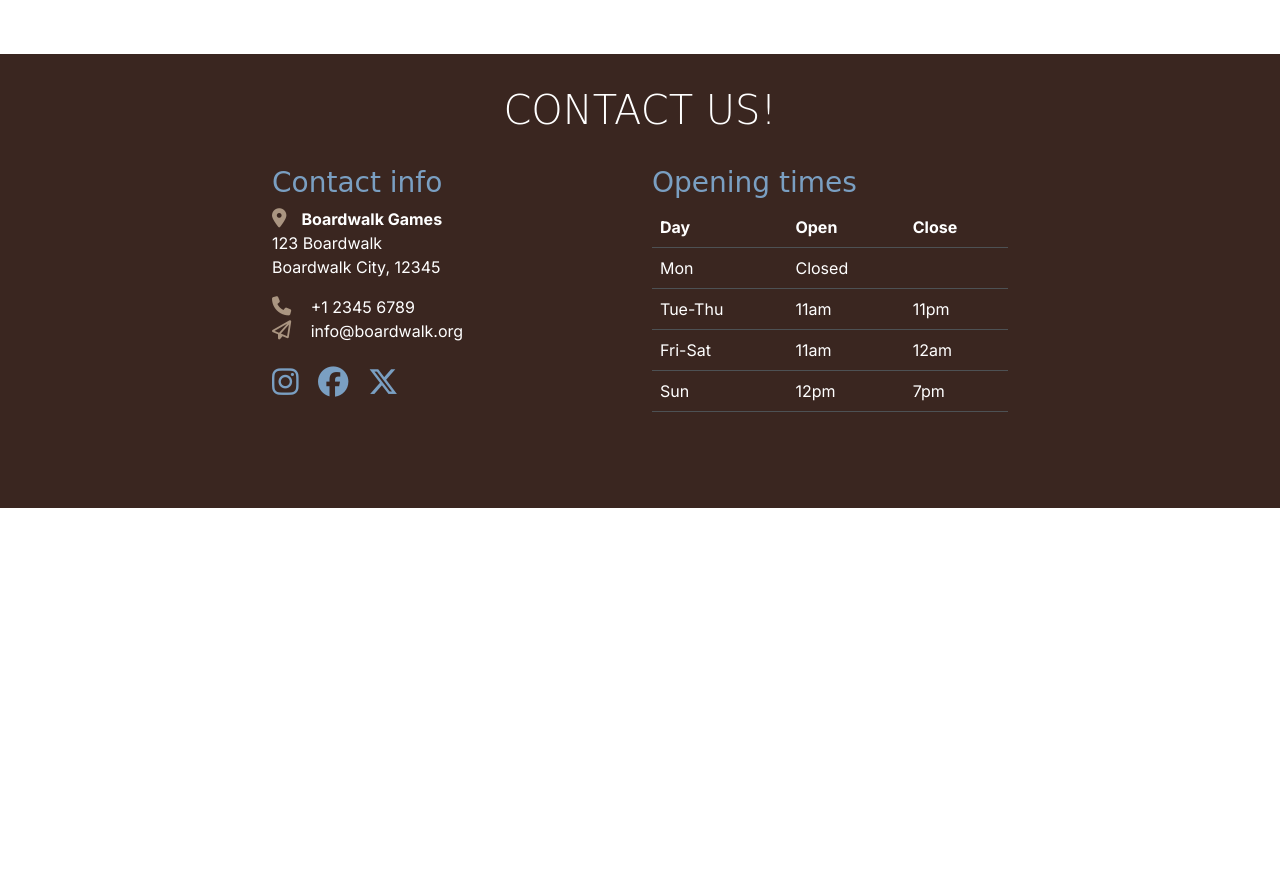
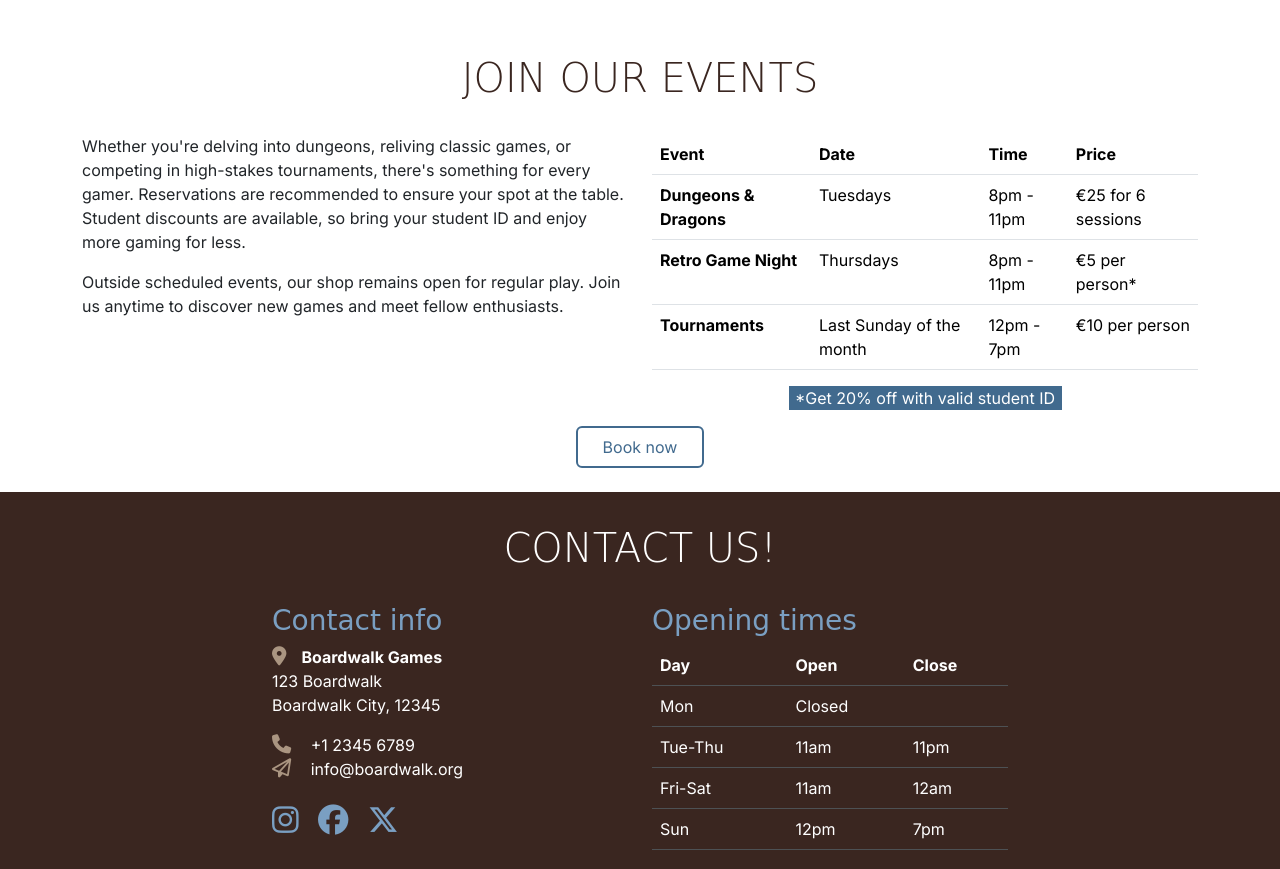
Before and after one commit to JNicolin/Boardwalk-Games-user-stories, a plain HTML site: page index.html in a window 1280 px wide. Shown: the part 1120-1989 px from the top of the page. Before the commit the page ends 1628 px from the top, so only its background shows below. Drawn offline with nearby package versions, Linux system fonts and the light colour scheme; a web font is replaced by a local one.

Commit message:
Adding Events section

```diff
--- a/assets/css/style.css
+++ b/assets/css/style.css
@@ -89,6 +89,12 @@ h2 {
     margin-bottom: 1.5rem;
 }
 
+/* Events styling */
+#events #discount{
+    background-color: var(--highlight-color);
+    color: white;
+}
+
 /* Game cards styling */
 #new-games .card,
 #fav-games .card {
--- a/index.html
+++ b/index.html
@@ -35,7 +35,10 @@
                         <a class="nav-link active" aria-current="page" href="index.html">Home</a>
                     </li>
                     <li class="nav-item">
-                        <a class="nav-link" href="#">Services</a>
+                        <a class="nav-link" href="#services">Services</a>
+                    </li>
+                    <li class="nav-item">
+                        <a class="nav-link" href="#events">Events</a>
                     </li>
                     <li class="nav-item">
                         <a class="nav-link" href="game-library.html">Games</a>
@@ -175,6 +178,60 @@
                 </div>
             </div>
          </section>
+         <!-- Events section -->
+        <section id="events" class="container services">
+            <div class="row">
+                <div class="col-12 text-center">
+                    <h2 class="display-6">Join our events</h2>
+                </div>
+                <!-- Events descriptions -->
+                <div class="col-12 col-xl-6">
+                    <p>Whether you're delving into dungeons, reliving classic games, or competing in high-stakes tournaments, there's something for every gamer. Reservations are recommended to ensure your spot at the table. Student discounts are available, so bring your student ID and enjoy more gaming for less.</p>
+                    <p>Outside scheduled events, our shop remains open for regular play. Join us anytime to discover new games and meet fellow enthusiasts.</p>
+                </div>
+                <!-- Events prices and schedules -->
+                <div class="col-12 col-xl-6">
+                    <table class="table table-hover">
+                        <thead>
+                          <tr>
+                            <th scope="col">Event</th>
+                            <th scope="col">Date</th>
+                            <th scope="col">Time</th>
+                            <th scope="col">Price</th>
+                          </tr>
+                        </thead>
+                        <tbody>
+                          <tr>
+                            <th scope="row">Dungeons & Dragons</th>
+                            <td>Tuesdays</td>
+                            <td>8pm - 11pm</td>
+                            <td>€25 for 6 sessions</td>
+                          </tr>
+                          <tr>
+                            <th scope="row">Retro Game Night</th>
+                            <td>Thursdays</td>
+                            <td>8pm - 11pm</td>
+                            <td>€5 per person*</td>
+                          </tr>
+                          <tr>
+                            <th scope="row">Tournaments</th>
+                            <td>Last Sunday of the month</td>
+                            <td>12pm - 7pm</td>
+                            <td>€10 per person</td>
+                          </tr>
+                        </tbody>
+                    </table>
+                    <div id="discount" class="col-12 col-md-6 mx-auto text-center">
+                        <p>*Get 20% off with valid student ID</p>
+                    </div>
+                </div >
+                <div class="col-12">
+                    <div class="d-flex justify-content-center">
+                        <a href="booking.html" class="btn custom-button-outline mb-4">Book now</a>
+                    </div>
+                </div>
+            </div>
+        </section>
     </main>
 
     <!-- Footer /contact section -->
@@ -241,9 +298,6 @@
         </div>
     </footer>
 
-
-
-
     <!--  Bootstrap JS script -->
     <script src="https://cdn.jsdelivr.net/npm/bootstrap@5.3.3/dist/js/bootstrap.bundle.min.js" integrity="sha384-YvpcrYf0tY3lHB60NNkmXc5s9fDVZLESaAA55NDzOxhy9GkcIdslK1eN7N6jIeHz" crossorigin="anonymous"></script>
     <!-- Font Awesome script -->
```
Also changed, not shown: booking.html (+4 -1 lines), game-library.html (+5 -2 lines), success.html (+3 -0 lines).
